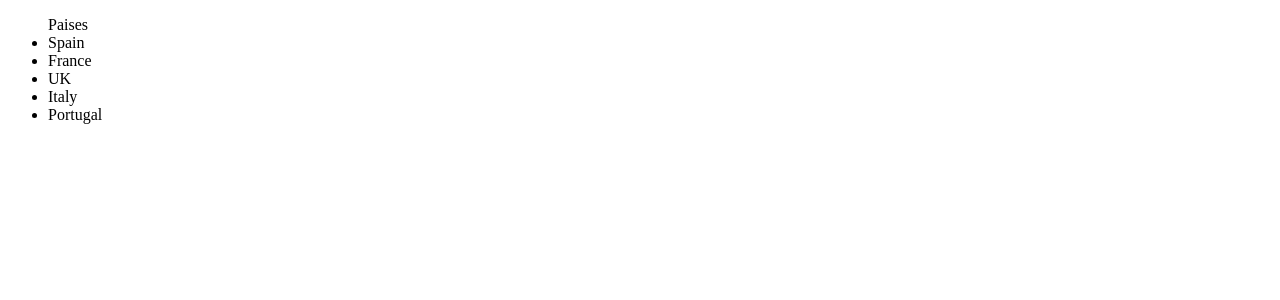
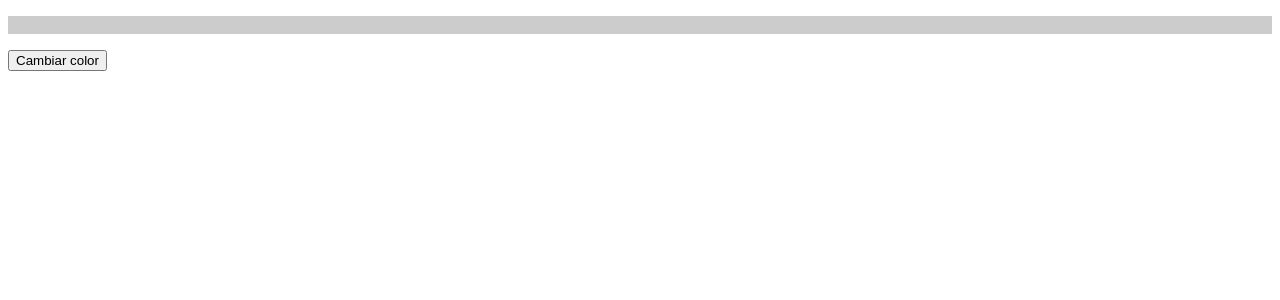
Before and after one commit to noldee/learning-vue, a Vue app in the folder 01-basics/: page / in a window 1280 px wide. Shown: the top 300 px of the page. Built offline with nearby package versions, Linux system fonts and the light colour scheme.

Commit message:
Aprendiendo Directivas en vue

```diff
--- a/01-basics/src/App.vue
+++ b/01-basics/src/App.vue
@@ -1,10 +1,10 @@
 <template>
-  <ExampleFor />
+  <ClaseBind/>
 </template>
 
 
 <script lang="ts" setup>
-import ExampleFor from './components/ExampleFor.vue';
+  import ClaseBind from './components/ClaseBind.vue';
 </script>
 
 <style scoped>
--- /dev/null
+++ b/01-basics/src/components/ClaseBind.vue
@@ -0,0 +1,30 @@
+<template>
+	<p v-bind:style="{
+		backgroundColor: '#ccc',
+		color: c
+	}">El mensaje se ha enviado sastifactoriamente</p>
+	<button @click="handleClick()">Cambiar color</button>
+</template>
+
+<script lang="ts">
+import { defineComponent, ref } from 'vue';
+
+export default defineComponent({
+	name: "ClaseBind",
+	setup() {
+		let c = ref('#ccc')
+		const handleClick = () => {
+			c.value = '#FD704D'
+		}
+		return {
+			c, handleClick
+		}
+	},
+
+})
+
+</script>
+
+<style>
+
+</style>
--- a/01-basics/src/components/ExampleFor.vue
+++ b/01-basics/src/components/ExampleFor.vue
@@ -1,17 +1,38 @@
 <template>
   <ul>
   	<span>Paises</span>
-    <li v-for="country in countries" v-bind:key="country">
-      {{ country }}
+    <li v-for="country in countries" v-bind:key="country.code">
+      {{ country.name }}
     </li>
   </ul>
 </template>
 
 <script lang="ts" setup>
-import { ref } from 'vue';
+import { ref, type Ref } from 'vue';
 
+interface Country {
+  code: string,
+  name: string
+}
 
-const countries = ref(['Spain', 'France', 'UK', 'Italy', 'Portugal']);
+const countries: Ref<Array<Country>> = ref([
+  {
+    code: "es",
+    name: "Spain"
+  },
+  {
+    code: "en",
+    name: "UK"
+  },
+  {
+    code: "fr",
+    name: "france"
+  },
+  {
+    code: "it",
+    name: "Italy"
+  }
+]);
 </script>
 
 <style scoped></style>
--- a/01-basics/src/components/ExampleSelective.vue
+++ b/01-basics/src/components/ExampleSelective.vue
@@ -4,9 +4,7 @@
 </template>
 
 <script lang="ts" setup>
- 	let age = 11;
+let age = 11;
 </script>
 
-<style scoped>
-
-</style>
+<style scoped></style>
```
